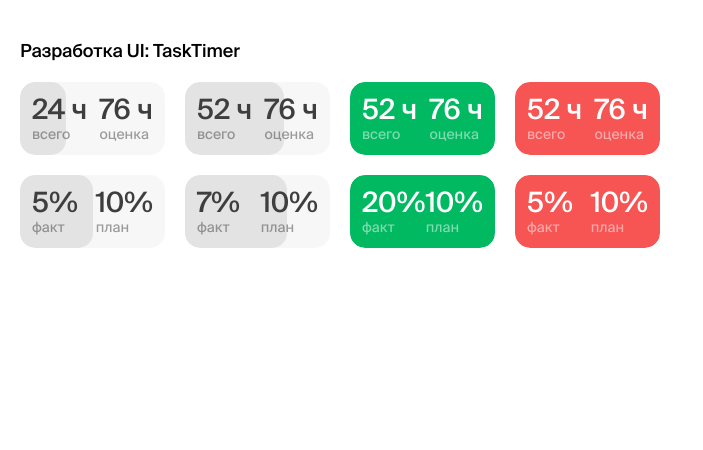
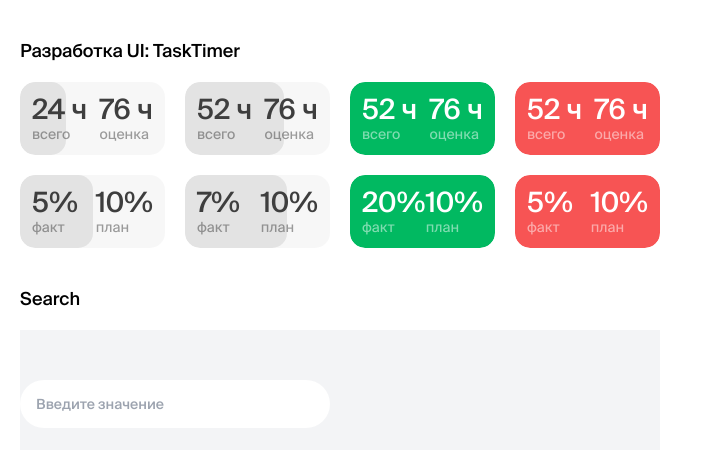
Before and after one commit to whanarchyven/prof-dash-test, a Next.js app: page / in a window 1280 px wide. Shown: the top 450 px of the page, without its empty margins (0-703 px from the left). Built offline with nearby package versions, Linux system fonts and the light colour scheme; what next-redux-wrapper, tailwindcss-animation-delay, tailwindcss-aspect-ratio would draw is missing.

Commit message:
maded search component

```diff
--- a/src/app/page.tsx
+++ b/src/app/page.tsx
@@ -1,4 +1,5 @@
 import TaskTimer from '@/shared/ui/task-timer/ui';
+import Search from '@/shared/ui/search/ui';
 
 export default function Home() {
   return (
@@ -49,6 +50,12 @@ export default function Home() {
             fact={5}
             plan={10}></TaskTimer>
         </div>
+
+        <h1 className={'mt-4  ml-2'}>Search</h1>
+        <div
+          className={'mt-2 ml-2 grid grid-cols-2 py-5 bg-gray-100 gap-2 w-1/2'}>
+          <Search placeholder={'Введите значение'} state={'default'} />
+        </div>
       </main>
     </>
   );
--- /dev/null
+++ b/src/shared/ui/search/ui/index.tsx
@@ -0,0 +1,91 @@
+'use client';
+import { cva, VariantProps } from 'class-variance-authority';
+import { FC, useState } from 'react';
+
+interface Props extends VariantProps<typeof cvaSearchContainer> {
+  placeholder?: string;
+  mutateFunc?: (arg: string) => any;
+  searchFunc?: (arg: string) => any;
+}
+
+const cvaSearchContainer = cva(
+  [
+    'w-full',
+    'p-0.4',
+    'bg-white',
+    'border-[0.2rem] hover:border-cGrayAccent',
+    'rounded-full',
+    'flex items-center justify-between',
+  ],
+  {
+    variants: {
+      state: {
+        default: ['border-transparent'],
+        hovered: ['border-cGrayAccent'],
+        typing: ['border-cGrayAccent'],
+      },
+    },
+  }
+);
+
+const cvaSearchInput = cva([
+  'border-transparent',
+  'focus:outline-none',
+  'p-1',
+  'bg-transparent',
+  'w-full',
+  'text-sm',
+]);
+
+const cvaSearchButton = cva([
+  'h-full',
+  'aspect-square',
+  'bg-cGray bg-opacity-50',
+  'rounded-full',
+  'flex items-center justify-center',
+  'cursor-pointer',
+]);
+
+const Search: FC<Props> = ({ placeholder, mutateFunc, searchFunc, state }) => {
+  const [searchState, setSearchState] = useState<typeof state>(state);
+  const [query, setQuery] = useState('');
+
+  return (
+    <div className={cvaSearchContainer({ state: searchState })}>
+      <input
+        placeholder={placeholder}
+        onFocus={() => {
+          setSearchState('typing');
+        }}
+        value={query}
+        onBlur={() => {
+          setSearchState('default');
+        }}
+        onChange={(event) => {
+          setQuery(event.target.value);
+          mutateFunc ? mutateFunc(event.target.value) : null;
+          if (query) {
+            setSearchState('typing');
+          }
+        }}
+        onKeyDown={(event) => {
+          if (event.key == 'Enter') {
+            searchFunc ? searchFunc(query) : alert('Значение инпута: ' + query);
+          }
+        }}
+        className={cvaSearchInput()}
+      />
+      {query ? (
+        <div
+          onClick={() => {
+            searchFunc ? searchFunc(query) : alert('Значение инпута: ' + query);
+          }}
+          className={cvaSearchButton()}>
+          <img src={'/icons/arrow_right_white.svg'} />
+        </div>
+      ) : null}
+    </div>
+  );
+};
+
+export default Search;
--- a/tailwind.config.js
+++ b/tailwind.config.js
@@ -19,6 +19,7 @@ module.exports = {
         cRed: '#FF5757',
         cGray: '#3E3E3E',
         cGrayLight: '#EAEAEA',
+        cGrayAccent: '#E4E4E4',
       },
       minHeight: {},
       boxShadow: {},
```
Also changed, not shown: public/icons/arrow_right_white.svg (added).
